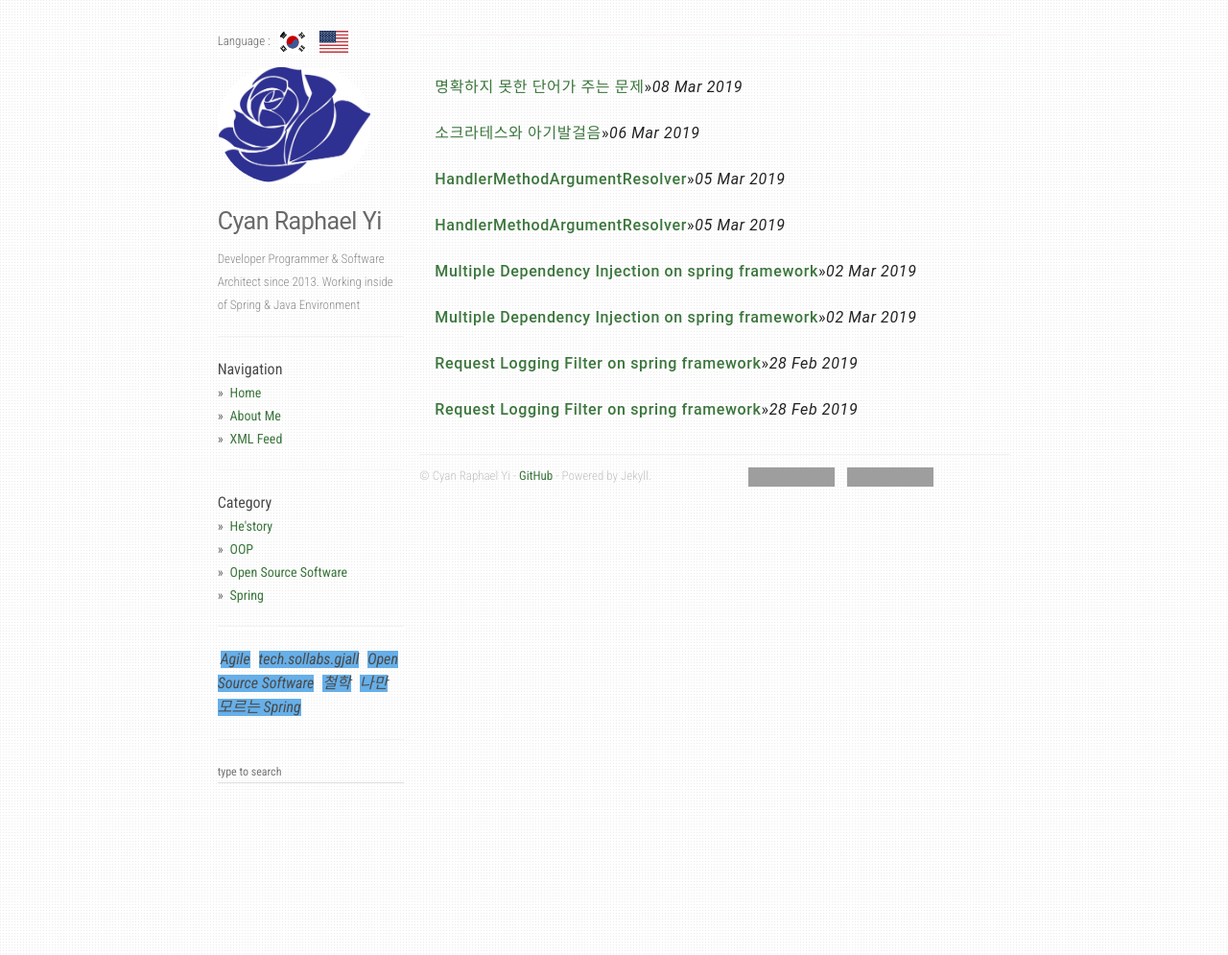
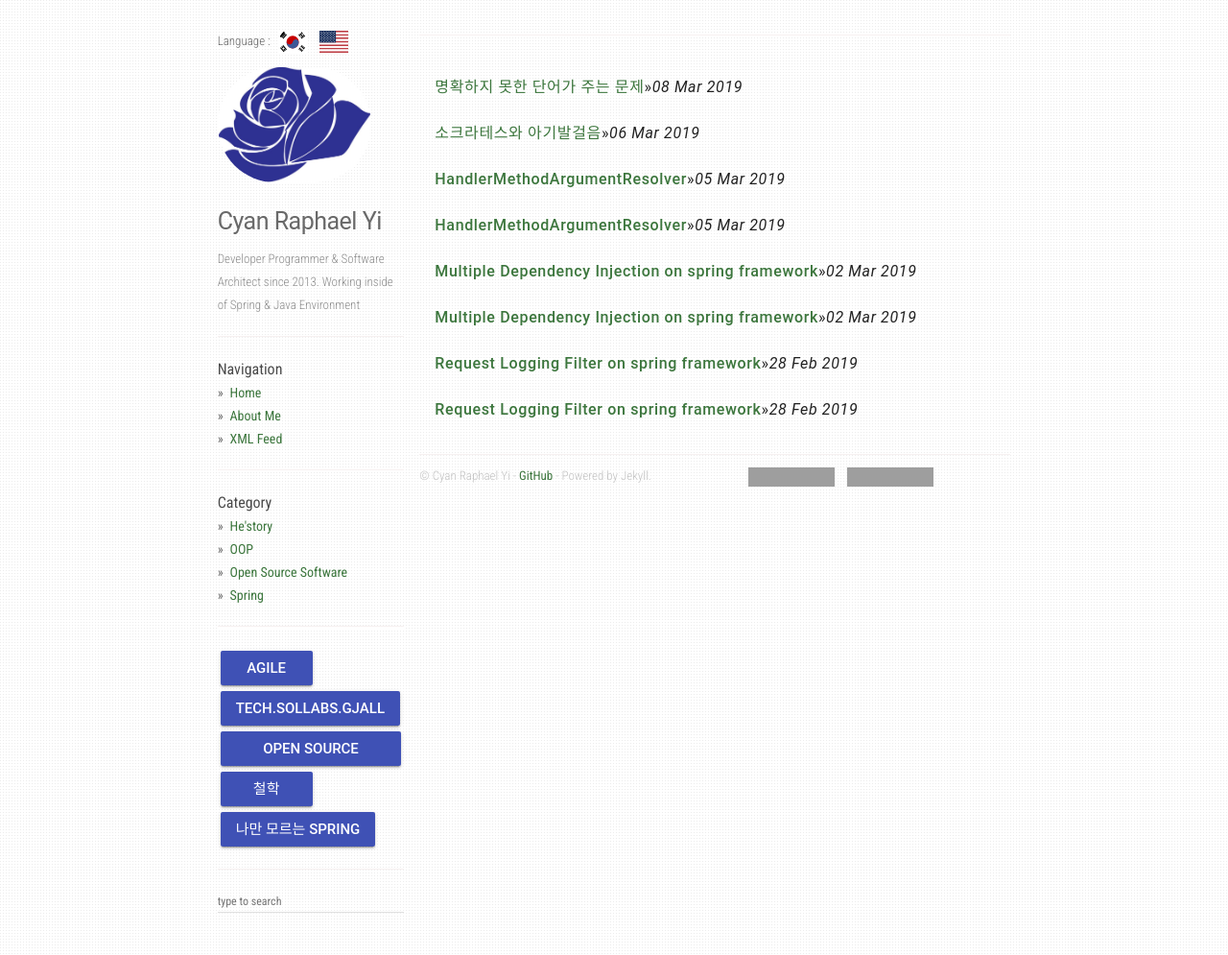
Before and after one commit to CyanRYi/sollabs-demo, a Jekyll site: the page built from _language/all.md, in a window 1280 px wide. Shown: the whole page at 96% size. Built offline with Jekyll 4.4.1, drawn with Linux system fonts in a browser that asks for light colours; nearby versions of some CDN libraries; grey boxes are pictures that could not be loaded.

Commit message:
sidebar의 category, tag에 대한 link 및 design 수정

```diff
--- a/_layouts/default.html
+++ b/_layouts/default.html
@@ -132,13 +132,13 @@ layout: compress
 
                   <strong>Category</strong>
                   {% for c in site.category %}
-                  <li><a class="about" href="{{ site.url}}/category/{{ c.name }}">{{ c.title }}</a></li>
+                    <li><a class="about" href="{{ site.url}}/{{ c.permalink }}">{{ c.title }}</a></li>
                   {% endfor %}
               </ul>
               <hr/>
               <div class="tags">
                   {% for t in site.tag %}
-                  <a href="{{ site.url}}/tag/{{ t.name }}" title="{{ t.title }}"><strong><i>{{ t.title }}</i></strong></a>
+                    <a href="{{ site.url}}/{{ t.permalink }}" class="mdl-button mdl-js-button mdl-button--raised mdl-js-ripple-effect mdl-button--colored">{{ t.title }}</a>
                   {% endfor %}
               </div>
               <hr/>
```
